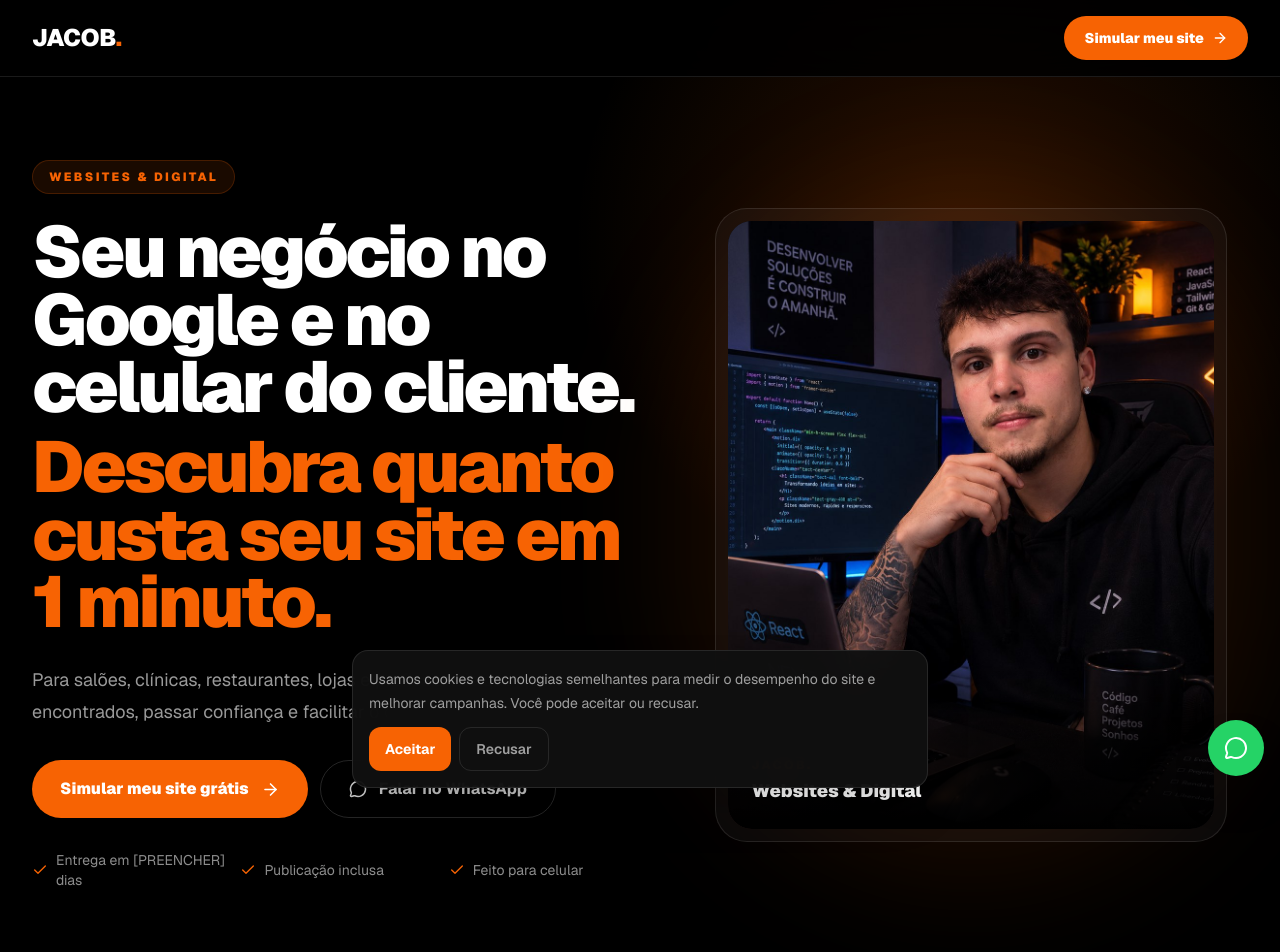
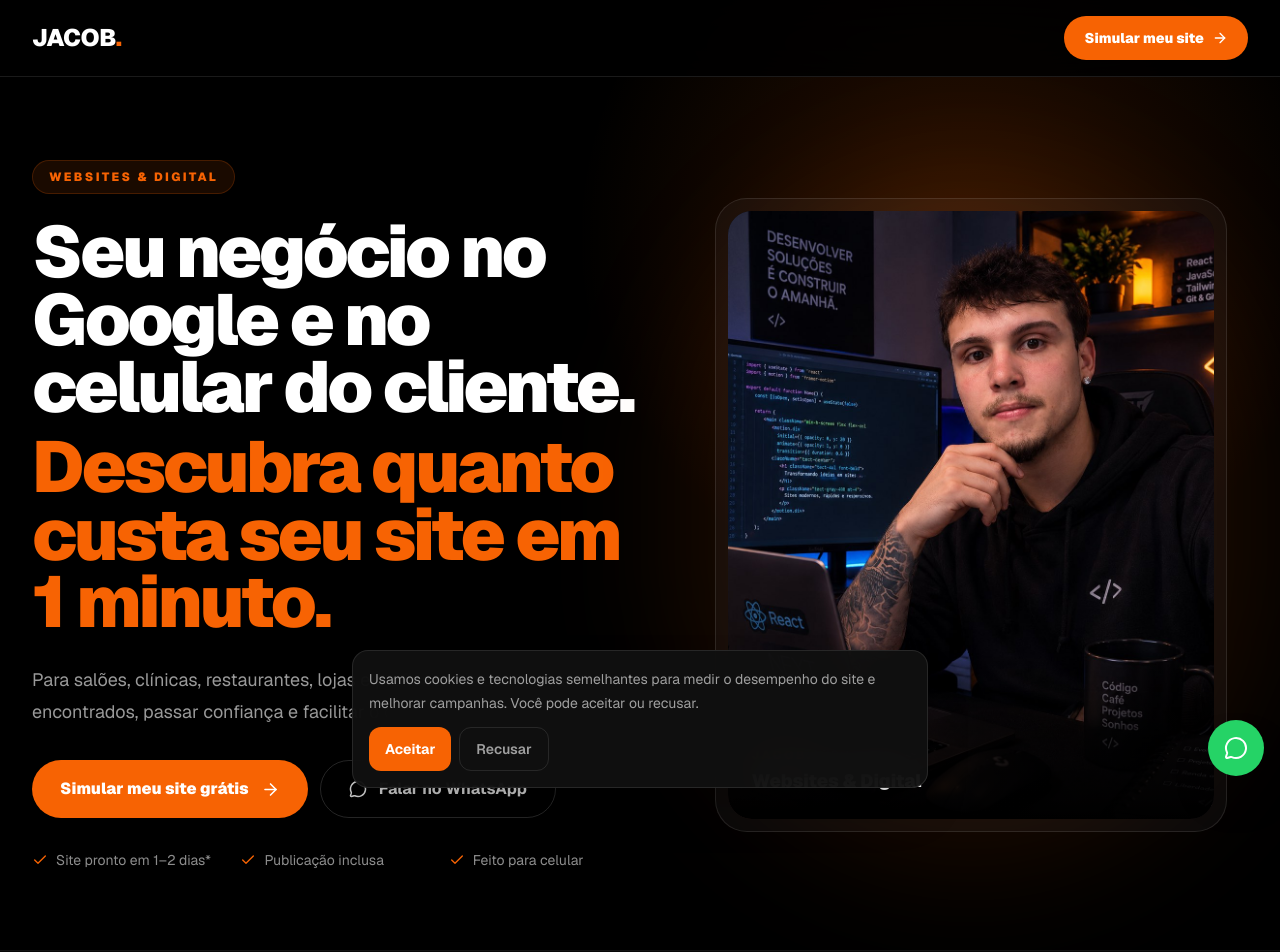
Before and after one commit to davi-jacobxz/site-vendas, a Next.js app: page / in a window 1280 px wide. Shown: the top 952 px of the page. Built offline with nearby package versions, Linux system fonts and the light colour scheme; no server answers.

Commit message:
Define prazo de entrega de 1 a 2 dias

```diff
--- a/app/page.tsx
+++ b/app/page.tsx
@@ -60,7 +60,7 @@ export default function Home() {
               </a>
             </div>
             <div className="mt-8 grid gap-3 text-sm text-white/55 sm:grid-cols-3">
-              {["Entrega em [PREENCHER] dias", "Publicação inclusa", "Feito para celular"].map((item) => (
+              {["Site pronto em 1–2 dias*", "Publicação inclusa", "Feito para celular"].map((item) => (
                 <div key={item} className="flex items-center gap-2">
                   <Check size={16} className="shrink-0 text-[#F76303]" />
                   {item}
@@ -198,12 +198,13 @@ export default function Home() {
           <h2 className="mt-4 text-4xl font-black sm:text-5xl">Quatro etapas, sem complicação.</h2>
           <div className="mt-10 grid gap-4 md:grid-cols-2 lg:grid-cols-4">
             {[
-              ["01", "Simulação", "Você responde as perguntas do projeto.", "[PREENCHER prazo]"],
-              ["02", "Proposta", "Analisamos as respostas e alinhamos o escopo.", "[PREENCHER prazo]"],
-              ["03", "Desenvolvimento", "Criamos, revisamos e ajustamos o site.", "[PREENCHER prazo]"],
-              ["04", "Publicação", "Colocamos o projeto no ar.", "[PREENCHER prazo]"],
+              ["01", "Simulação", "Você responde as perguntas do projeto.", "No mesmo dia"],
+              ["02", "Proposta", "Analisamos as respostas e alinhamos o escopo.", "No mesmo dia"],
+              ["03", "Desenvolvimento", "Criamos, revisamos e ajustamos o site.", "Em 1–2 dias"],
+              ["04", "Publicação", "Colocamos o projeto no ar.", "No mesmo dia"],
             ].map(([n, title, text, time]) => <div key={n} className="rounded-3xl border border-white/10 bg-white/[.025] p-7"><span className="text-sm font-black text-[#F76303]">{n}</span><h3 className="mt-6 text-xl font-black">{title}</h3><p className="mt-3 leading-7 text-white/45">{text}</p><p className="mt-5 text-xs font-bold uppercase tracking-[.15em] text-white/30">{time}</p></div>)}
           </div>
+          <p className="mt-6 text-xs text-white/30">* Prazo de 1–2 dias para projetos dentro do escopo combinado. Projetos maiores ou com integrações podem exigir mais tempo.</p>
         </div>
       </section>
 
```
